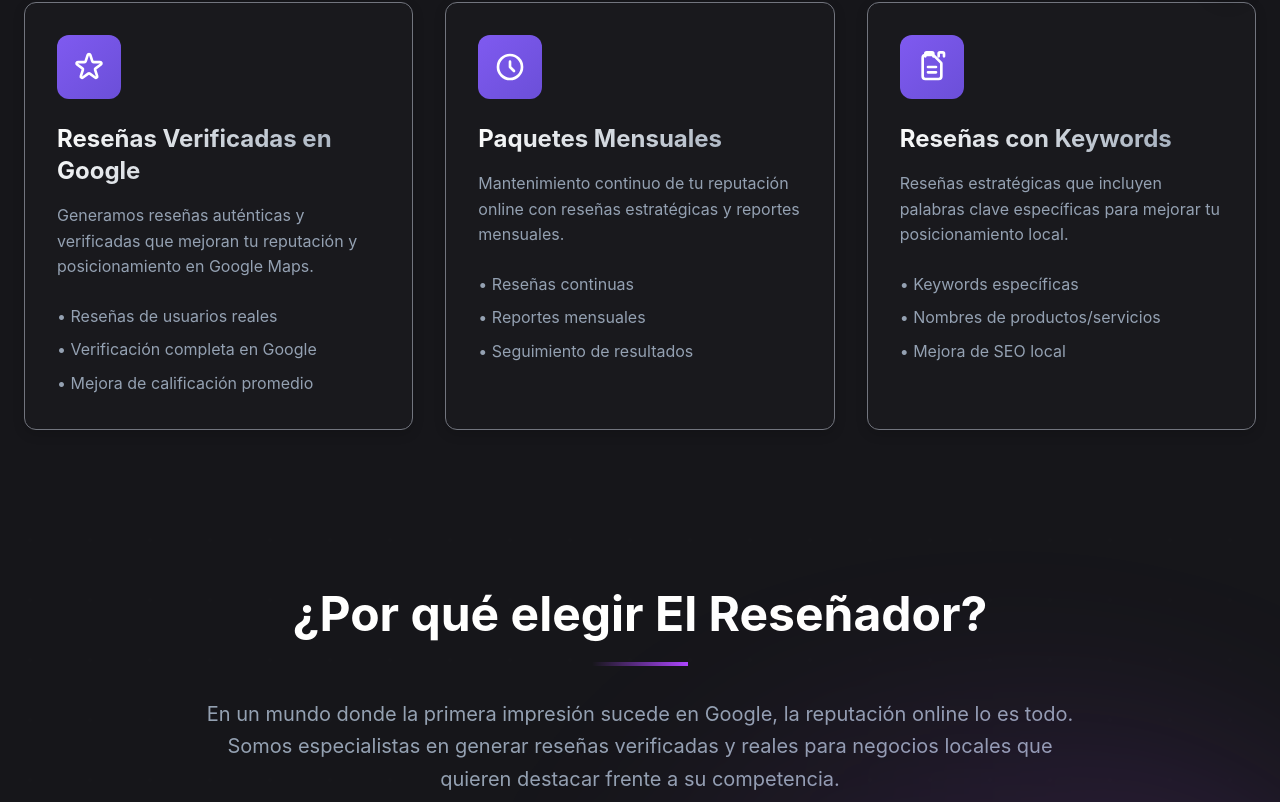
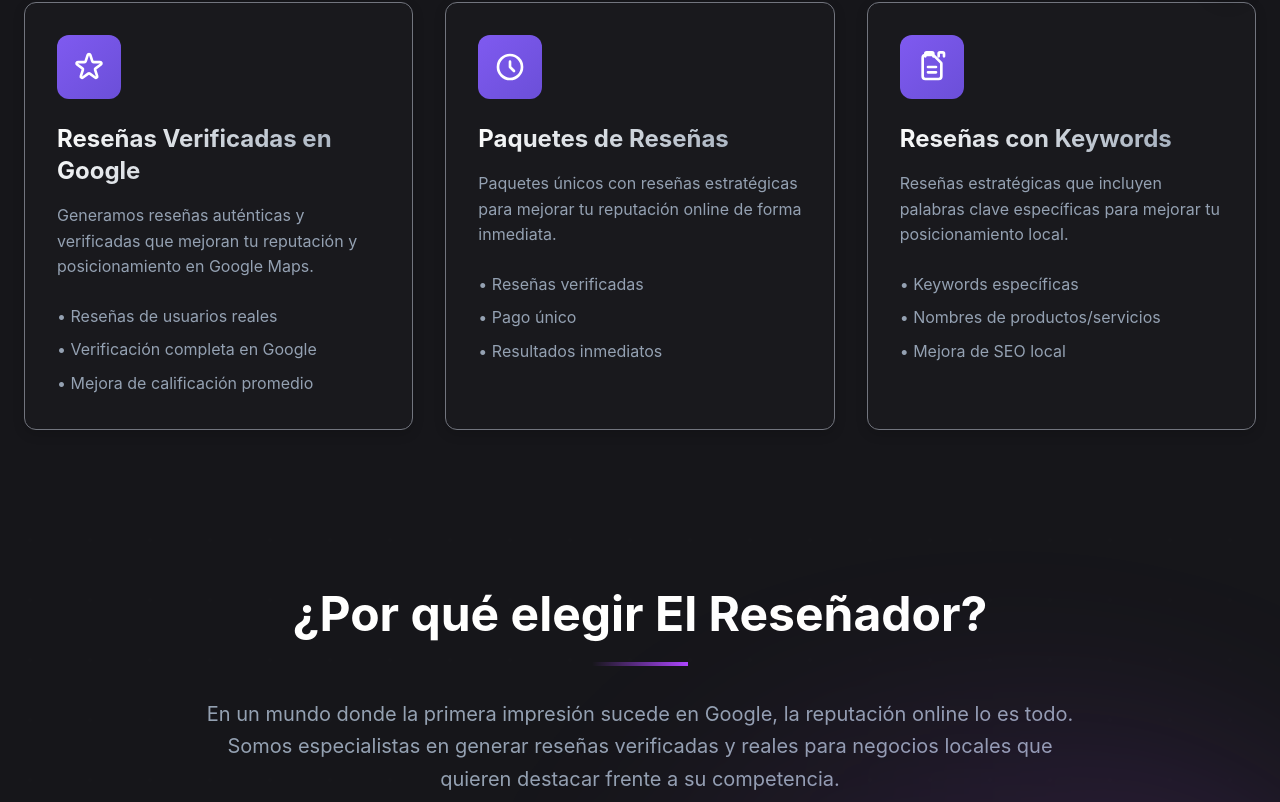
Before and after one commit to AXELRAYO990/ElRESENADOR, a React (Vite) app: page / in a window 1280 px wide. Shown: the part 778-1580 px from the top of the page. Built offline with nearby package versions, Linux system fonts and the light colour scheme.

Commit message:
Cambiado 'Paquetes Mensuales' por 'Paquetes de Reseñas' para reflejar pagos únicos en lugar de mensuales

```diff
--- a/src/App.tsx
+++ b/src/App.tsx
@@ -152,14 +152,14 @@ function App() {
                   <path strokeLinecap="round" strokeLinejoin="round" strokeWidth={2} d="M12 8v4l3 3m6-3a9 9 0 11-18 0 9 9 0 0118 0z" />
                 </svg>
               </div>
-              <h3 className="text-2xl font-bold text-gradient mb-4">Paquetes Mensuales</h3>
+              <h3 className="text-2xl font-bold text-gradient mb-4">Paquetes de Reseñas</h3>
               <p className="text-paragraph mb-6">
-                Mantenimiento continuo de tu reputación online con reseñas estratégicas y reportes mensuales.
+                Paquetes únicos con reseñas estratégicas para mejorar tu reputación online de forma inmediata.
               </p>
               <ul className="text-paragraph space-y-2">
-                <li>• Reseñas continuas</li>
-                <li>• Reportes mensuales</li>
-                <li>• Seguimiento de resultados</li>
+                <li>• Reseñas verificadas</li>
+                <li>• Pago único</li>
+                <li>• Resultados inmediatos</li>
               </ul>
             </div>
 
@@ -593,7 +593,7 @@ function App() {
               <h3 className="text-lg font-semibold mb-4">Servicios</h3>
               <ul className="space-y-2 text-paragraph">
                 <li><a href="#servicios" className="hover:text-headline transition-colors">Reseñas Verificadas</a></li>
-                <li><a href="#precios" className="hover:text-headline transition-colors">Paquetes Mensuales</a></li>
+                <li><a href="#precios" className="hover:text-headline transition-colors">Paquetes de Reseñas</a></li>
                 <li><a href="#servicios" className="hover:text-headline transition-colors">Reseñas con Keywords</a></li>
                 <li><a href="#servicios" className="hover:text-headline transition-colors">Reportes Mensuales</a></li>
               </ul>
```
